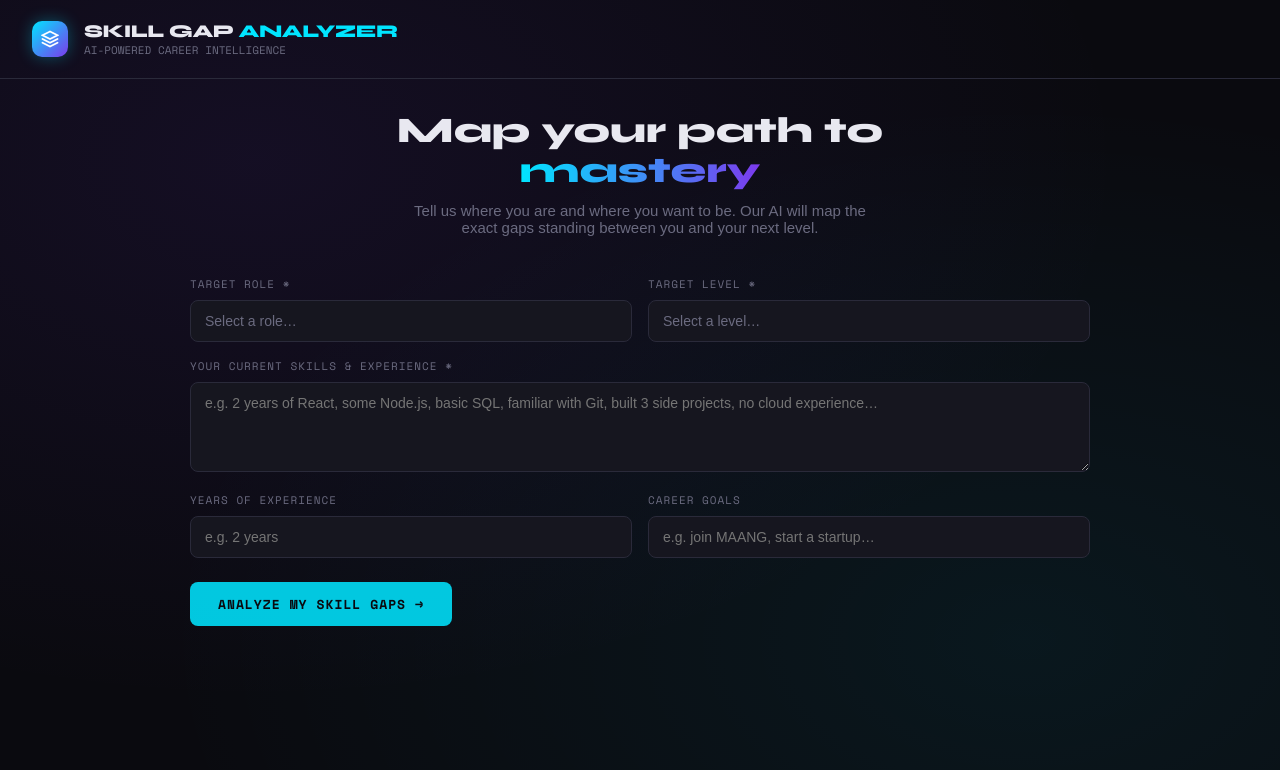
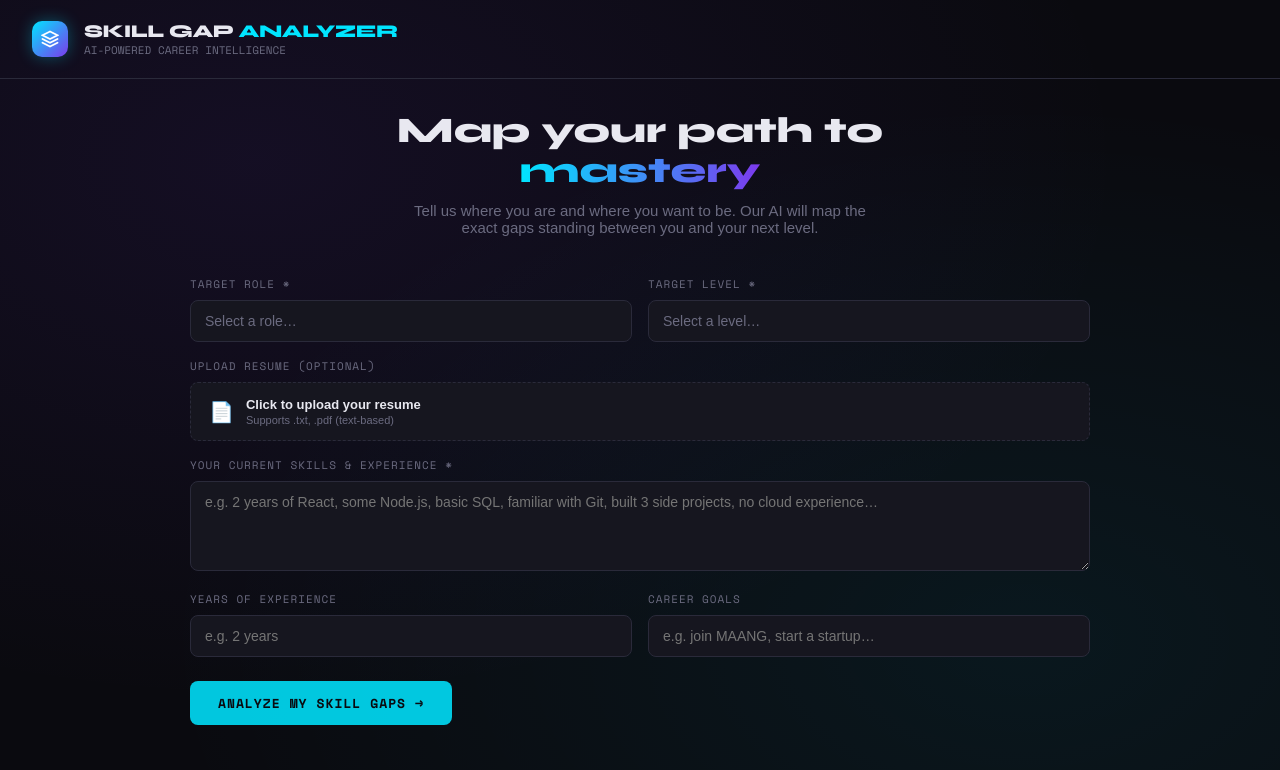
Before and after one commit to ayxsh678/career-skill-analyzer, a React (Create React App) app: page / in a window 1280 px wide. Shown: the top 770 px of the page. Built offline with nearby package versions, Linux system fonts and the light colour scheme.

Commit message:
add resume upload feature

```diff
--- a/src/SkillGapAnalyzer.jsx
+++ b/src/SkillGapAnalyzer.jsx
@@ -45,6 +45,8 @@ function RadarChart({ skills }) {
   });
   const currentPts = pts(skills.map(s => s.current));
   const targetPts = pts(skills.map(s => s.target));
+  const toPath = (p) => p.map((pt, i) => `${i === 0 ? 'M' : 'L'}${pt[0]},${pt[1]}`).join(' ') + ' Z';
+
   return (
     <svg viewBox="0 0 300 300" style={{ width: "100%", maxWidth: 320 }}>
       {gridLevels.map(lv => {
@@ -108,7 +110,7 @@ function GlowBtn({ children, onClick, disabled, secondary }) {
     <button onClick={onClick} disabled={disabled}
       onMouseEnter={() => setHover(true)} onMouseLeave={() => setHover(false)}
       style={{
-        padding: "12px 28px", borderRadius: 8, cursor: disabled ? "not-allowed" : "pointer",
+        padding: "12px 28px", borderRadius: 8, border: "none", cursor: disabled ? "not-allowed" : "pointer",
         fontFamily: "'Space Mono', monospace", fontSize: 13, fontWeight: 700, letterSpacing: 1,
         background: disabled ? COLORS.border : secondary
           ? hover ? `${COLORS.accent2}30` : "transparent"
@@ -157,6 +159,9 @@ export default function SkillGapAnalyzer() {
   const [goals, setGoals] = useState("");
   const [results, setResults] = useState(null);
   const [error, setError] = useState("");
+  const [resumeText, setResumeText] = useState("");
+  const [resumeName, setResumeName] = useState("");
+  const [resumeLoading, setResumeLoading] = useState(false);
   const resultsRef = useRef(null);
 
   useEffect(() => {
@@ -164,6 +169,41 @@ export default function SkillGapAnalyzer() {
       resultsRef.current.scrollIntoView({ behavior: "smooth" });
     }
   }, [step]);
+
+  async function handleResume(e) {
+    const file = e.target.files[0];
+    if (!file) return;
+    setResumeLoading(true);
+    setResumeName(file.name);
+    try {
+      const text = await extractTextFromFile(file);
+      setResumeText(text);
+      if (!skills) setSkills(text.slice(0, 800));
+    } catch {
+      setError("Could not read resume. Try pasting your skills manually.");
+    }
+    setResumeLoading(false);
+  }
+
+  async function extractTextFromFile(file) {
+    return new Promise((resolve, reject) => {
+      const reader = new FileReader();
+      reader.onload = (e) => {
+        try {
+          const text = e.target.result;
+          // Basic text extraction - works for .txt files
+          resolve(text);
+        } catch { reject(); }
+      };
+      reader.onerror = reject;
+      if (file.type === "application/pdf") {
+        // For PDFs, read as text (works for text-based PDFs)
+        reader.readAsText(file);
+      } else {
+        reader.readAsText(file);
+      }
+    });
+  }
 
   async function analyze() {
     if (!role || !level || !skills) { setError("Please fill in role, level, and your current skills."); return; }
@@ -218,6 +258,8 @@ Return ONLY a JSON object with this exact structure (no markdown, no code fences
   "salaryImpact": "e.g. Closing these gaps could increase earning potential by 25-40%"
 }
 
+${resumeText ? `\nResume Content: ${resumeText.slice(0, 1500)}` : ""}
+
 Include 6-8 skills relevant to the target role. Be specific and realistic in your assessment.`;
 
     try {
@@ -225,7 +267,7 @@ Include 6-8 skills relevant to the target role. Be specific and realistic in you
         method: "POST",
         headers: {
           "Content-Type": "application/json",
-          "Authorization": "Bearer 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"
+          "Authorization": "Bearer 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"
         },
         body: JSON.stringify({
           model: "llama-3.3-70b-versatile",
@@ -323,6 +365,33 @@ Include 6-8 skills relevant to the target role. Be specific and realistic in you
                   {LEVELS.map(l => <option key={l} value={l}>{l}</option>)}
                 </select>
               </div>
+            </div>
+
+            {/* Resume Upload */}
+            <div style={{ marginBottom: 16 }}>
+              <label style={{ display: "block", fontSize: 11, fontFamily: "'Space Mono', monospace", color: COLORS.muted, marginBottom: 8, letterSpacing: 1 }}>UPLOAD RESUME (OPTIONAL)</label>
+              <label style={{
+                display: "flex", alignItems: "center", gap: 12, padding: "14px 18px",
+                background: COLORS.card, border: `1px dashed ${resumeName ? COLORS.accent : COLORS.border}`,
+                borderRadius: 8, cursor: "pointer", transition: "all 0.2s"
+              }}>
+                <span style={{ fontSize: 20 }}>{resumeLoading ? "⏳" : resumeName ? "✅" : "📄"}</span>
+                <div>
+                  <div style={{ fontSize: 13, color: resumeName ? COLORS.accent : COLORS.text, fontWeight: 600 }}>
+                    {resumeLoading
+                       ? "Reading resume..."
+                            : (resumeName || "Click to upload your resume")}
+                  </div>
+                  <div style={{ fontSize: 11, color: COLORS.muted, marginTop: 2 }}>Supports .txt, .pdf (text-based)</div>
+                </div>
+                <input type="file" accept=".txt,.pdf,.doc,.docx" onChange={handleResume} style={{ display: "none" }} />
+              </label>
+              {resumeName && (
+                <button onClick={() => { setResumeText(""); setResumeName(""); setSkills(""); }}
+                  style={{ marginTop: 8, fontSize: 11, color: COLORS.danger, background: "none", border: "none", cursor: "pointer", fontFamily: "monospace" }}>
+                  ✕ Remove resume
+                </button>
+              )}
             </div>
 
             <div style={{ marginBottom: 16 }}>
```
